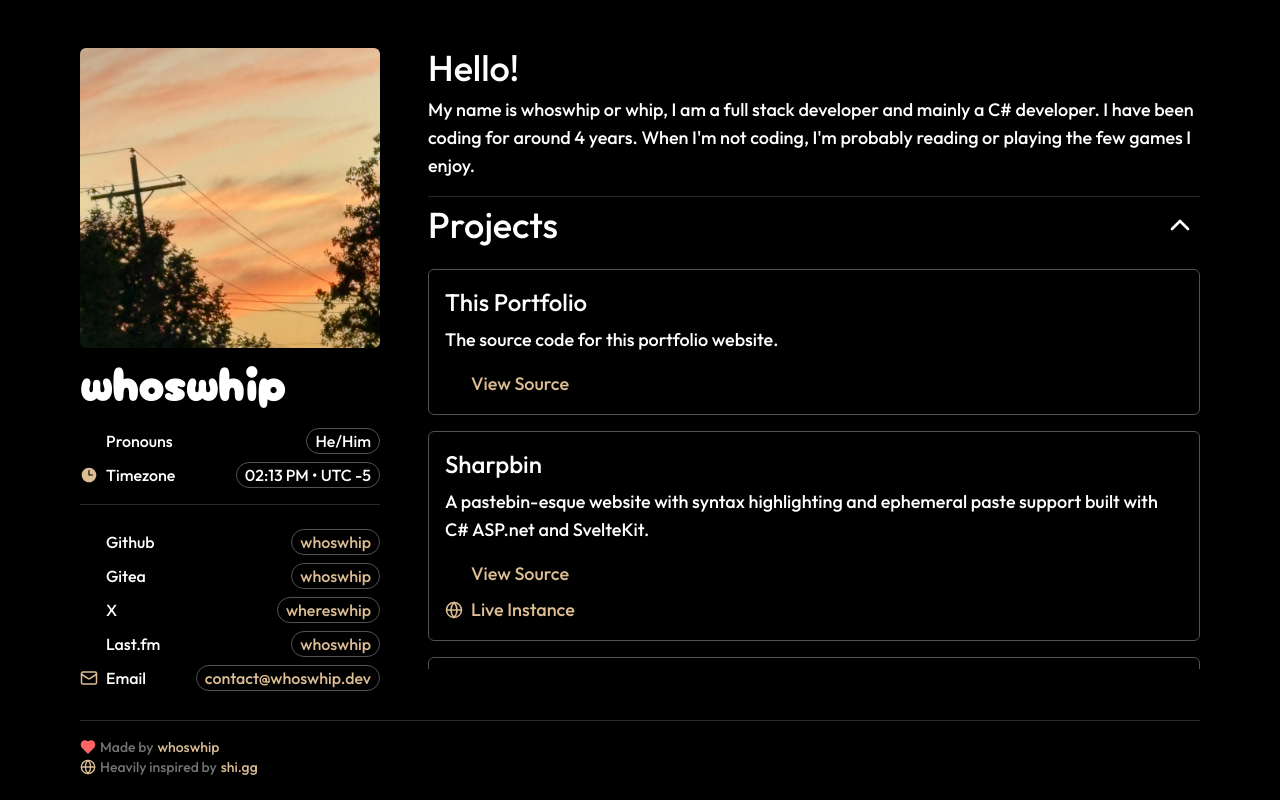
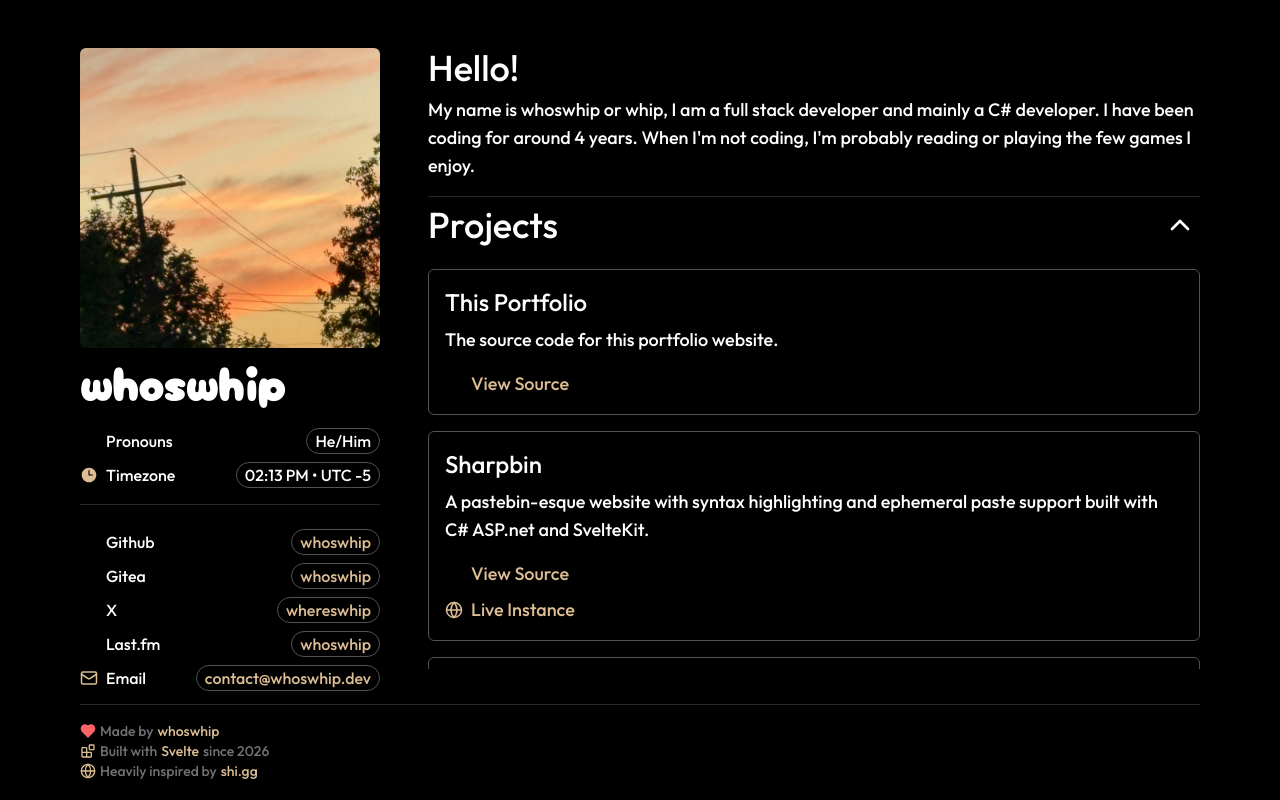
Before and after one commit to whoswhip/portfolio, a SvelteKit app: page / in a window 1280 px wide. Built offline with nearby package versions, Linux system fonts and the light colour scheme; some icons are missing.

Commit message:
feat: add Blocks icon and update footer with Svelte attribution

```diff
--- a/src/routes/+page.svelte
+++ b/src/routes/+page.svelte
@@ -1,5 +1,5 @@
 <script lang="ts">
-	import { Mail, Globe, ChevronDown, ChevronUp, Heart, Info } from '@lucide/svelte';
+	import { Mail, Globe, ChevronDown, ChevronUp, Heart, Info, Blocks } from '@lucide/svelte';
 	import {
 		SiGithub,
 		SiPronounsdotpage,
@@ -89,7 +89,7 @@
 	<meta name="theme-color" content={config.primaryColor} />
 </svelte:head>
 
-<main class="flex min-h-[calc(100vh-8rem)] w-full flex-col gap-12 bg-black font-medium md:flex-row">
+<main class="flex min-h-[calc(100vh-9rem)] w-full flex-col gap-12 bg-black font-medium md:flex-row">
 	<div class="flex w-full shrink-0 flex-col gap-2 md:max-w-75">
 		{#if config.profilePicture}
 			<div class="relative">
@@ -288,6 +288,16 @@
 
 		<div class="flex items-center gap-1">
 			<span style="color: {config.primaryColor}">
+				<Blocks size={16} />
+			</span>
+			Built with
+			<a href="https://svelte.dev" class="hover:underline" style="color: {config.primaryColor}"
+				>Svelte</a
+			> since 2026
+		</div>
+
+		<div class="flex items-center gap-1">
+			<span style="color: {config.primaryColor}">
 				<Globe size={16} />
 			</span>
 			Heavily inspired by
```
